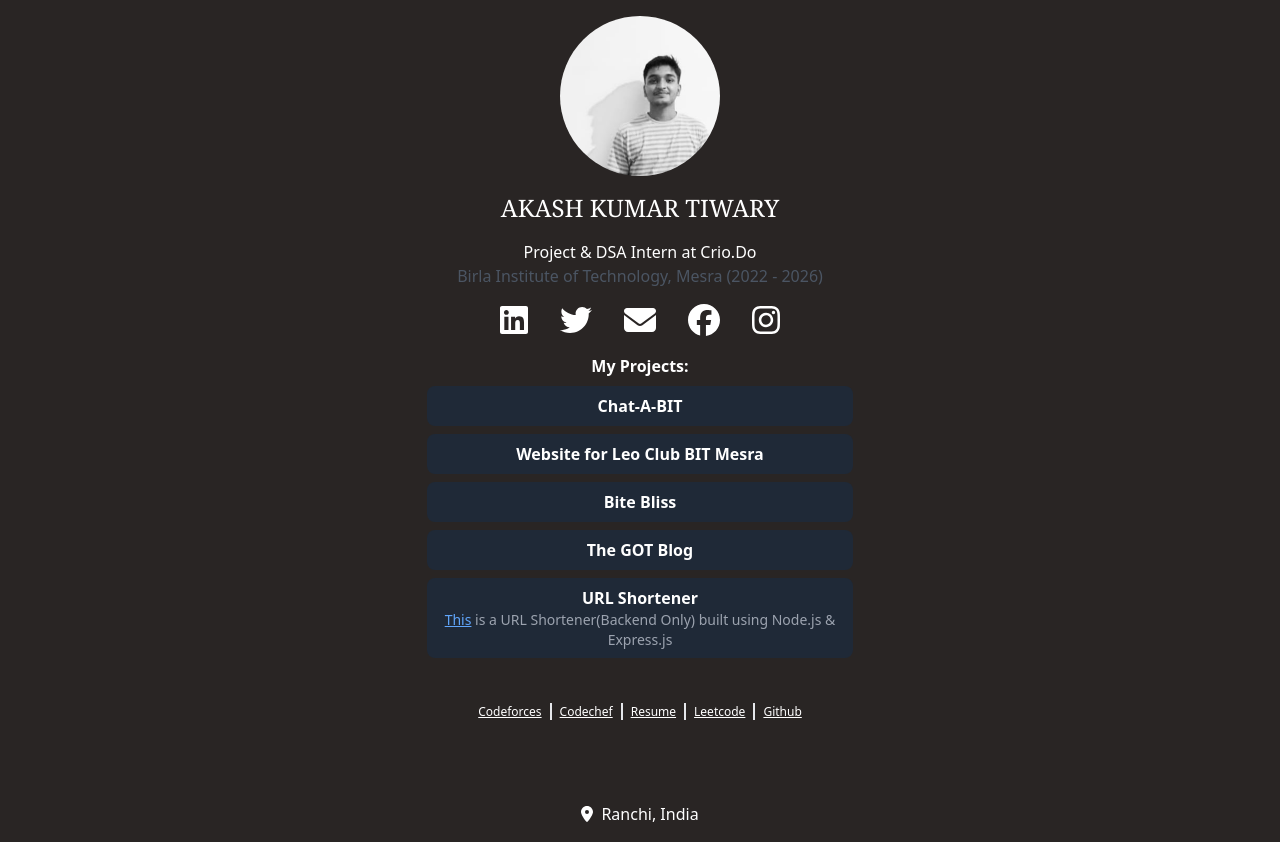
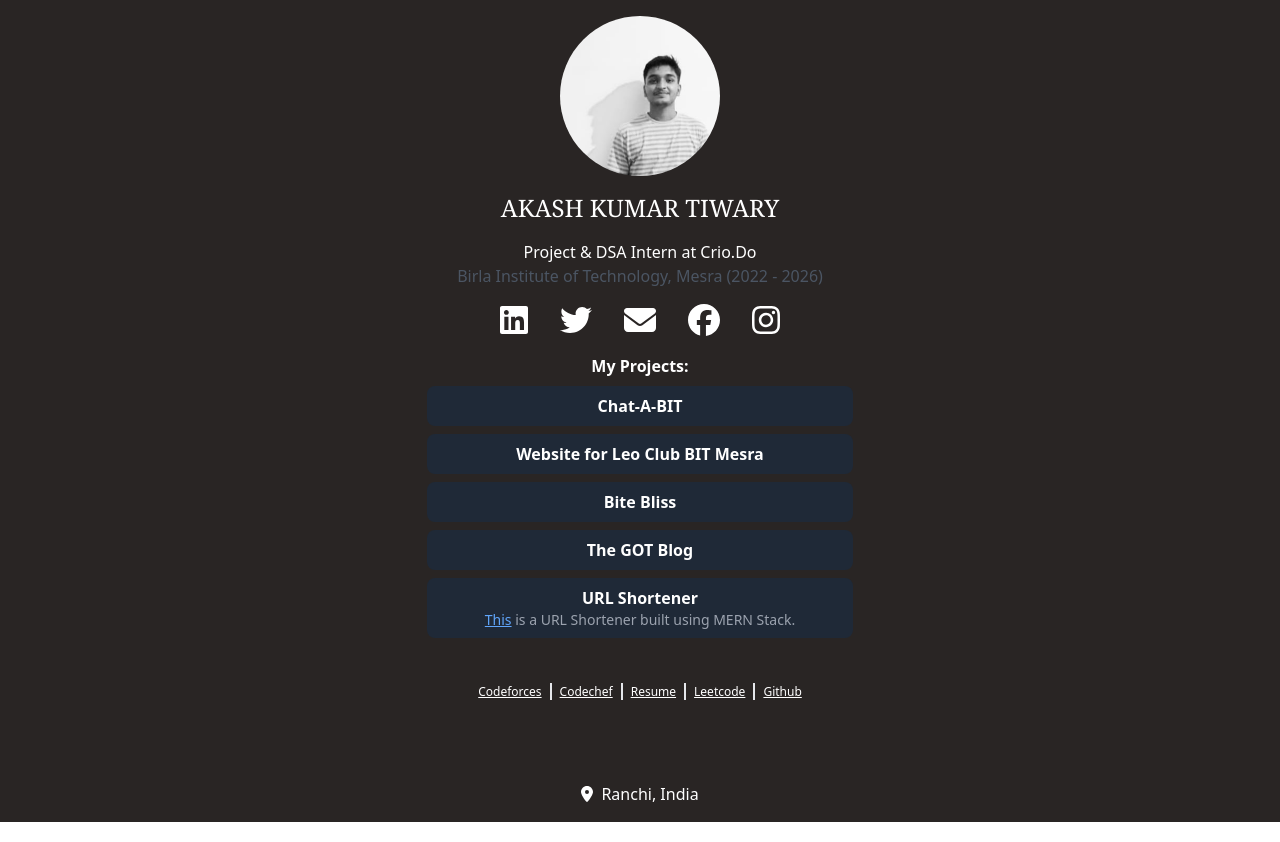
Before and after one commit to AkashKT10172/portfolio-website, a JavaScript app: page / in a window 1280 px wide. Both pictures are taken after a click on the element "URL Shortener". Built offline with nearby package versions, Linux system fonts and the light colour scheme; the HTML template or start-up script is replaced by a standard one.

Commit message:
Update App.js

```diff
--- a/src/App.js
+++ b/src/App.js
@@ -52,7 +52,7 @@ function App() {
           </details>
           <details className="text-white mb-2 cursor-pointer bg-gray-800 p-2 rounded-lg">
             <summary className="font-semibold list-none">URL Shortener</summary>
-            <p className="text-sm text-gray-400"><a href="https://url-shortener-nine-nu.vercel.app/" className="text-blue-400 underline">This</a> is a URL Shortener(Backend Only) built using Node.js & Express.js</p>
+            <p className="text-sm text-gray-400"><a href="https://url-shortener-nine-nu.vercel.app/" className="text-blue-400 underline">This</a> is a URL Shortener built using MERN Stack.</p>
           </details>
         </div>
         <div className="mt-8">
```
